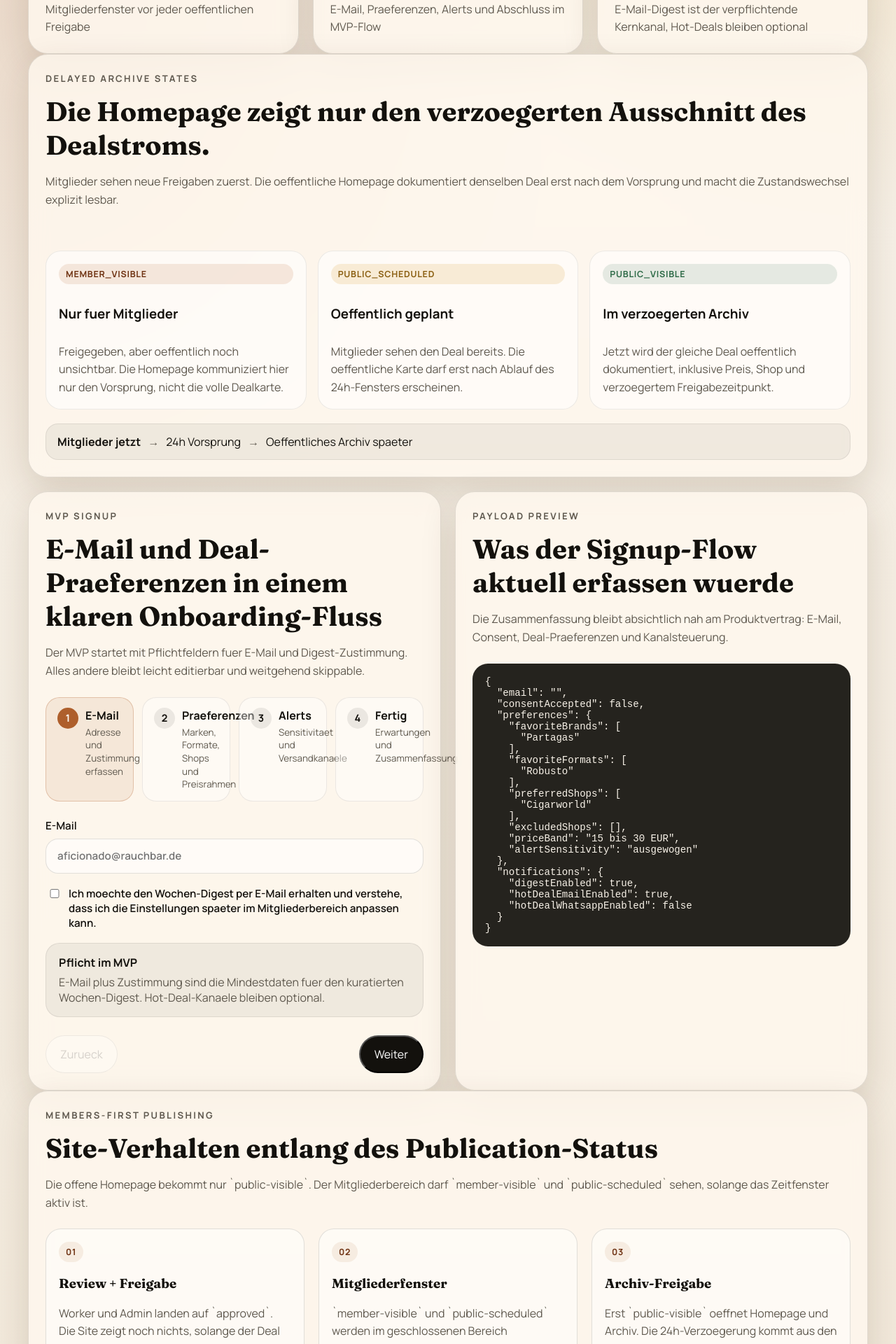
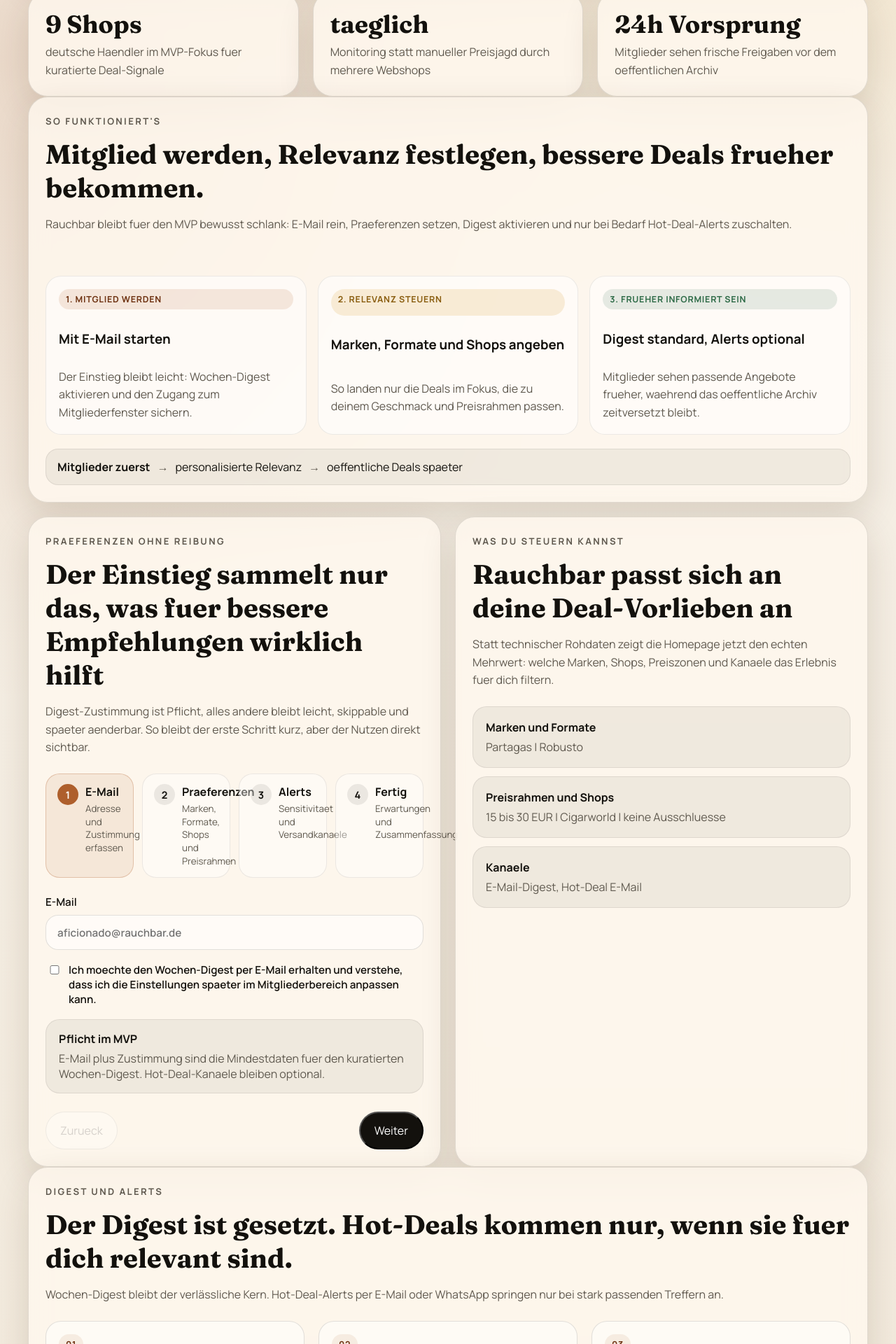
Before and after one commit to beisel-it/rauchbar, a React (Vite) app in the folder apps/site/: page / in a window 1280 px wide. Shown: the part 820-2740 px from the top of the page at 70% size. Built offline with nearby package versions, Linux system fonts and the light colour scheme.

Commit message:
Replace homepage placeholders with MVP content (#30)
Co-authored-by: Florian Beisel <florian@beisel.org>

```diff
--- a/apps/site/src/App.tsx
+++ b/apps/site/src/App.tsx
@@ -193,77 +193,85 @@ function HomePage() {
     <main className="shell">
       <section className="hero panel">
         <div className="hero-copy">
-          <p className="eyebrow">Mitglieder zuerst. Oeffentlich 24 Stunden spaeter.</p>
-          <h1>Rauchbar trennt Live-Deals fuer Mitglieder sauber vom oeffentlichen Archiv.</h1>
+          <p className="eyebrow">Zigarren-Deals fuer deutsche Shops</p>
+          <h1>Gute Angebote frueher sehen, statt sie zwischen Shop-Newslettern zu verpassen.</h1>
           <p className="lede">
-            Die Site liest den gemeinsamen Deal-Vertrag direkt aus `@rauchbar/deals-core` und zeigt nur Deals im
-            Status `public-visible` auf der offenen Flaeche. Frische Freigaben bleiben innerhalb des Mitgliederfensters.
+            Rauchbar beobachtet deutsche Shops, kuratiert relevante Zigarren-Deals und gibt Mitgliedern 24 Stunden
+            Vorsprung vor dem oeffentlichen Archiv. Wochen-Digest ist Standard, Hot-Deal-Alerts bleiben optional.
           </p>
           <div className="hero-actions">
             <a href="#signup" className="button button-primary">
               Mitglied werden
             </a>
-            <a href="#publishing-flow" className="button button-secondary">
-              Publishing-Flow ansehen
+            <a href="#archive-preview" className="button button-secondary">
+              Verzoegerte Deals ansehen
             </a>
           </div>
         </div>
         <div className="hero-card">
-          <span className="hero-card-label">Visibility Contract</span>
+          <span className="hero-card-label">Mitgliederwert</span>
           <ol className="contract-list">
-            <li>`member-visible`: intern oder im Mitgliederbereich sichtbar</li>
-            <li>`public-scheduled`: Oeffnung ist fixiert, aber noch nicht im Archiv</li>
-            <li>`public-visible`: Deal darf auf die Homepage und ins Archiv</li>
+            <li>deutsche Shop-Deals an einem Ort statt verteiltem Monitoring</li>
+            <li>frueherer Zugang vor der oeffentlichen Freigabe im Archiv</li>
+            <li>relevante Hinweise nach Marken, Formaten und Preisrahmen</li>
           </ol>
         </div>
       </section>
 
       <section className="metrics">
         <article className="metric panel">
-          <strong>24h</strong>
-          <span>Mitgliederfenster vor jeder oeffentlichen Freigabe</span>
+          <strong>9 Shops</strong>
+          <span>deutsche Haendler im MVP-Fokus fuer kuratierte Deal-Signale</span>
         </article>
         <article className="metric panel">
-          <strong>4 Schritte</strong>
-          <span>E-Mail, Praeferenzen, Alerts und Abschluss im MVP-Flow</span>
+          <strong>taeglich</strong>
+          <span>Monitoring statt manueller Preisjagd durch mehrere Webshops</span>
         </article>
         <article className="metric panel">
-          <strong>1 Digest</strong>
-          <span>E-Mail-Digest ist der verpflichtende Kernkanal, Hot-Deals bleiben optional</span>
+          <strong>24h Vorsprung</strong>
+          <span>Mitglieder sehen frische Freigaben vor dem oeffentlichen Archiv</span>
         </article>
       </section>
 
-      <section className="panel archive-explainer">
+      <section id="publishing-flow" className="panel archive-explainer">
         <div className="section-heading">
-          <p className="eyebrow">Delayed Archive States</p>
-          <h2>Die Homepage zeigt nur den verzoegerten Ausschnitt des Dealstroms.</h2>
+          <p className="eyebrow">So funktioniert's</p>
+          <h2>Mitglied werden, Relevanz festlegen, bessere Deals frueher bekommen.</h2>
           <p>
-            Mitglieder sehen neue Freigaben zuerst. Die oeffentliche Homepage dokumentiert denselben Deal erst nach dem
-            Vorsprung und macht die Zustandswechsel explizit lesbar.
+            Rauchbar bleibt fuer den MVP bewusst schlank: E-Mail rein, Praeferenzen setzen, Digest aktivieren und nur
+            bei Bedarf Hot-Deal-Alerts zuschalten.
           </p>
         </div>
         <div className="archive-state-grid">
-          {delayedArchiveStates.map((state) => (
-            <article key={state.title} className="archive-state-card">
-              <span className={state.badgeClass}>{state.badgeLabel}</span>
-              <h3>{state.title}</h3>
-              <p>{state.description}</p>
-            </article>
-          ))}
+          <article className="archive-state-card">
+            <span className="badge badge-members">1. Mitglied werden</span>
+            <h3>Mit E-Mail starten</h3>
+            <p>Der Einstieg bleibt leicht: Wochen-Digest aktivieren und den Zugang zum Mitgliederfenster sichern.</p>
+          </article>
+          <article className="archive-state-card">
+            <span className="badge badge-pending">2. Relevanz steuern</span>
+            <h3>Marken, Formate und Shops angeben</h3>
+            <p>So landen nur die Deals im Fokus, die zu deinem Geschmack und Preisrahmen passen.</p>
+          </article>
+          <article className="archive-state-card">
+            <span className="badge badge-public">3. Frueher informiert sein</span>
+            <h3>Digest standard, Alerts optional</h3>
+            <p>Mitglieder sehen passende Angebote frueher, waehrend das oeffentliche Archiv zeitversetzt bleibt.</p>
+          </article>
         </div>
         <div className="timeline-banner">
-          <strong>Mitglieder jetzt</strong>
-          <span>24h Vorsprung</span>
-          <span>Oeffentliches Archiv spaeter</span>
+          <strong>Mitglieder zuerst</strong>
+          <span>personalisierte Relevanz</span>
+          <span>oeffentliche Deals spaeter</span>
         </div>
       </section>
 
       <section id="signup" className="content-grid">
         <article className="panel">
           <SectionHeading
-            eyebrow="MVP Signup"
-            title="E-Mail und Deal-Praeferenzen in einem klaren Onboarding-Fluss"
-            text="Der MVP startet mit Pflichtfeldern fuer E-Mail und Digest-Zustimmung. Alles andere bleibt leicht editierbar und weitgehend skippable."
+            eyebrow="Praeferenzen ohne Reibung"
+            title="Der Einstieg sammelt nur das, was fuer bessere Empfehlungen wirklich hilft"
+            text="Digest-Zustimmung ist Pflicht, alles andere bleibt leicht, skippable und spaeter aenderbar. So bleibt der erste Schritt kurz, aber der Nutzen direkt sichtbar."
           />
 
           <div className="signup-progress" aria-label="Signup-Fortschritt">
@@ -506,8 +514,8 @@ function HomePage() {
                     </ul>
                   </div>
                   <div>
-                    <span className="field-label">Erfasster MVP-Payload</span>
-                    <pre>{JSON.stringify(signupPayload, null, 2)}</pre>
+                    <span className="field-label">Dein Mitglieds-Setup</span>
+                    <SignupPreview draft={signupState} />
                   </div>
                 </div>
               </div>
@@ -546,45 +554,45 @@ function HomePage() {
 
         <aside className="panel summary-card">
           <SectionHeading
-            eyebrow={isSubmitted ? 'Completion Summary' : 'Payload Preview'}
-            title={isSubmitted ? 'Gespeicherter MVP-Scope fuer Digest und Alerts' : 'Was der Signup-Flow aktuell erfassen wuerde'}
-            text="Die Zusammenfassung bleibt absichtlich nah am Produktvertrag: E-Mail, Consent, Deal-Praeferenzen und Kanalsteuerung."
+            eyebrow={isSubmitted ? 'Mitglieds-Setup' : 'Was du steuern kannst'}
+            title={isSubmitted ? 'Gespeicherter MVP-Scope fuer Digest und Alerts' : 'Rauchbar passt sich an deine Deal-Vorlieben an'}
+            text="Statt technischer Rohdaten zeigt die Homepage jetzt den echten Mehrwert: welche Marken, Shops, Preiszonen und Kanaele das Erlebnis fuer dich filtern."
           />
-          <pre>{JSON.stringify(signupPayload, null, 2)}</pre>
+          <SignupPreview draft={signupState} />
         </aside>
       </section>
 
-      <section id="publishing-flow" className="panel">
+      <section className="panel">
         <SectionHeading
-          eyebrow="Members-First Publishing"
-          title="Site-Verhalten entlang des Publication-Status"
-          text="Die offene Homepage bekommt nur `public-visible`. Der Mitgliederbereich darf `member-visible` und `public-scheduled` sehen, solange das Zeitfenster aktiv ist."
+          eyebrow="Digest und Alerts"
+          title="Der Digest ist gesetzt. Hot-Deals kommen nur, wenn sie fuer dich relevant sind."
+          text="Wochen-Digest bleibt der verlässliche Kern. Hot-Deal-Alerts per E-Mail oder WhatsApp springen nur bei stark passenden Treffern an."
         />
         <div className="flow-grid">
           <article className="flow-step">
             <span>01</span>
-            <h3>Review + Freigabe</h3>
-            <p>Worker und Admin landen auf `approved`. Die Site zeigt noch nichts, solange der Deal intern bleibt.</p>
+            <h3>Digest jede Woche</h3>
+            <p>Ein kuratierter Rueckblick auf die besten Treffer statt unzaehliger einzelner Shop-Mails.</p>
           </article>
           <article className="flow-step">
             <span>02</span>
-            <h3>Mitgliederfenster</h3>
-            <p>`member-visible` und `public-scheduled` werden im geschlossenen Bereich ausgespielt und koennen Alerts triggern.</p>
+            <h3>Alerts nur bei Bedarf</h3>
+            <p>Aktiviere Hot-Deal-E-Mail oder WhatsApp nur dann, wenn du schnelle Treffer wirklich willst.</p>
           </article>
           <article className="flow-step">
             <span>03</span>
-            <h3>Archiv-Freigabe</h3>
-            <p>Erst `public-visible` oeffnet Homepage und Archiv. Die 24h-Verzoegerung kommt aus den Visibility-Timestamps.</p>
+            <h3>Weniger Rauschen</h3>
+            <p>Marken, Formate, Shops und Preisrahmen halten den Signalwert hoch und die Inbox sauber.</p>
           </article>
         </div>
       </section>
 
-      <section className="deals-grid">
+      <section id="archive-preview" className="deals-grid">
         <article className="panel">
           <SectionHeading
             eyebrow="Mitglieder zuerst"
-            title="Was im Mitgliederfenster sichtbar ist, bevor die Homepage reagieren darf"
-            text="`member-visible` und `public-scheduled` gehoeren zum members-first Strom. Sie bleiben ausserhalb des oeffentlichen Archivs, bis die Verzoegerung abgelaufen ist."
+            title="Mitglieder sehen diese Angebote, bevor sie im offenen Archiv auftauchen"
+            text="Das Mitgliederfenster schafft echten Vorsprung. Neue Treffer erscheinen zuerst dort und wandern erst spaeter in die oeffentliche Ansicht."
           />
           <div className="deal-stack">
             {memberDeals.map((deal) => (
@@ -595,8 +603,8 @@ function HomePage() {
         <article className="panel">
           <SectionHeading
             eyebrow="Verzoegertes Archiv"
-            title="Nur bereits freigegebene Deals erscheinen oeffentlich"
-            text="Das Archiv bleibt frei von laufenden Mitgliederfenstern. Erst `public-visible` oeffnet die volle Karte fuer nicht eingeloggte Besucher."
+            title="Diese Deals sind jetzt oeffentlich, Mitglieder sahen sie frueher"
+            text="Das offene Archiv dokumentiert freigegebene Treffer mit Verzoegerung. So bleibt die oeffentliche Flaeche klar, waehrend Mitglieder frueher reagieren koennen."
           />
           <div className="deal-stack">
             {publicArchiveDeals.map((deal) => (
@@ -604,6 +612,32 @@ function HomePage() {
             ))}
           </div>
         </article>
+      </section>
+
+      <section className="content-grid">
+        <article className="panel">
+          <SectionHeading
+            eyebrow="FAQ"
+            title="Was Besucher vor dem Start wissen wollen"
+            text="Die wichtigsten Fragen zum MVP sind direkt auf der Homepage beantwortet, damit der Einstieg nicht an Unsicherheit scheitert."
+          />
+          <ul className="summary-list">
+            <li>Mitglieder sehen neue Deals 24 Stunden vor dem oeffentlichen Archiv.</li>
+            <li>WhatsApp ist optional. Der Wochen-Digest per E-Mail bleibt der Standard.</li>
+            <li>Praeferenzen fuer Marken, Formate, Preisrahmen und Shops lassen sich spaeter anpassen.</li>
+            <li>Nicht jeder Deal wird sofort oeffentlich sichtbar, weil das Archiv bewusst verzoegert ist.</li>
+          </ul>
+        </article>
+        <aside className="panel panel-contrast">
+          <SectionHeading
+            eyebrow="Mitglied werden"
+            title="Weniger suchen. Mehr passende Zigarren-Deals rechtzeitig sehen."
+            text="Wenn du deutsche Shop-Deals nicht mehr manuell verfolgen willst, ist Rauchbar der leichteste Start in kuratierten Deal-Zugang mit Mitglieder-Vorsprung."
+          />
+          <a href="#signup" className="button button-primary">
+            Jetzt Mitglied werden
+          </a>
+        </aside>
       </section>
     </main>
   );
@@ -691,6 +725,48 @@ function SectionHeading(props: { eyebrow: string; title: string; text: string })
   );
 }
 
+function SignupPreview(props: { draft: SignupDraft }) {
+  const { draft } = props;
+  const brands = draft.brands.length > 0 ? draft.brands.join(', ') : 'offen';
+  const formats = draft.formats.length > 0 ? draft.formats.join(', ') : 'offen';
+  const preferredShops = draft.preferredShops.length > 0 ? draft.preferredShops.join(', ') : 'keine Vorgabe';
+  const excludedShops = draft.excludedShops.length > 0 ? draft.excludedShops.join(', ') : 'keine Ausschluesse';
+  const channels = [
+    draft.notifications.digestEnabled ? 'E-Mail-Digest' : null,
+    draft.notifications.hotDealEmailEnabled ? 'Hot-Deal E-Mail' : null,
+    draft.notifications.hotDealWhatsappEnabled ? 'WhatsApp' : null,
+  ]
+    .filter(Boolean)
+    .join(', ');
+
+  return (
+    <div className="signup-preview">
+      <div className="info-callout">
+        <strong>Marken und Formate</strong>
+        <p>
+          {brands}
+          {' | '}
+          {formats}
+        </p>
+      </div>
+      <div className="info-callout">
+        <strong>Preisrahmen und Shops</strong>
+        <p>
+          {draft.priceBand}
+          {' | '}
+          {preferredShops}
+          {' | '}
+          {excludedShops}
+        </p>
+      </div>
+      <div className="info-callout">
+        <strong>Kanaele</strong>
+        <p>{channels || 'keine zusaetzlichen Alerts aktiv'}</p>
+      </div>
+    </div>
+  );
+}
+
 function DealCard(props: { deal: SiteDeal; audience: 'members' | 'public' }) {
   const { deal, audience } = props;
   const currentPrice = deal.observation.currentPrice.amountCents;
--- a/apps/site/src/styles.css
+++ b/apps/site/src/styles.css
@@ -136,6 +136,12 @@ button:disabled {
   display: flex;
   flex-wrap: wrap;
   gap: 12px;
+}
+
+.panel-contrast .eyebrow,
+.panel-contrast .section-heading p,
+.panel-contrast .hero-card-label {
+  color: rgba(255, 247, 239, 0.8);
 }
 
 .hero-copy h1,
@@ -322,11 +328,12 @@ button:disabled {
   grid-template-columns: repeat(2, minmax(0, 1fr));
 }
 
-.summary-card pre {
-  background: rgba(19, 17, 13, 0.92);
-  border-radius: 22px;
-  color: #f8f2e8;
-  font-size: 0.88rem;
+.signup-preview {
+  display: grid;
+  gap: 12px;
+}
+
+.signup-preview .info-callout {
   margin: 0;
   padding: 18px;
   white-space: pre-wrap;
```
